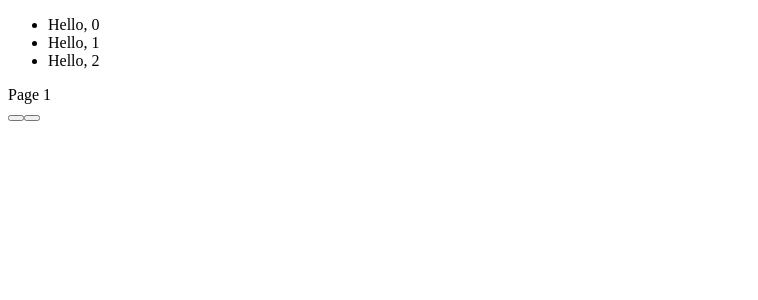
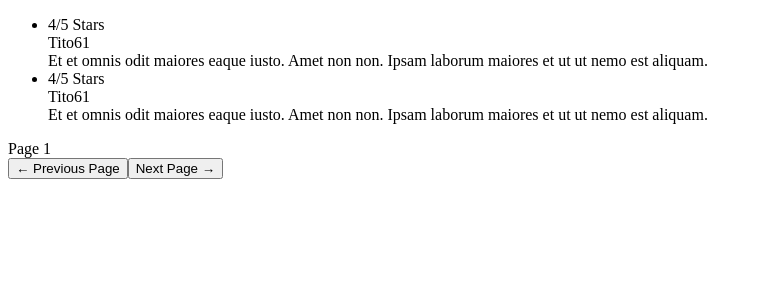
Before and after one commit to rpt-naboo/service-reviews, a React app: page / in a window 1280 px wide. Shown: the top 300 px of the page, without its empty margins (0-758 px from the left). Built offline with nearby package versions, Linux system fonts and the light colour scheme.

Commit message:
Create page with dummy data

```diff
--- a/client/src/components/Page.jsx
+++ b/client/src/components/Page.jsx
@@ -6,7 +6,9 @@ class Page extends React.Component {
   constructor(props) {
     super(props);
     this.state = {
-      reviews: [{id: 0}, {id: 1}, {id: 2}],
+      reviews: [
+      { User: {username: 'Tito61'}, createdAt: "2018-10-19T00:09:42.000Z", id: 1, item_id: 1, stars: 4, text: "Et et omnis odit maiores eaque iusto. Amet non non. Ipsam laborum maiores et ut ut nemo est aliquam.", updatedAt: "2018-10-19T00:09:42.000Z", user_id: 3 },
+      { User: {username: 'Tito61'}, createdAt: "2018-10-19T00:09:42.000Z", id: 2, item_id: 1, stars: 4, text: "Et et omnis odit maiores eaque iusto. Amet non non. Ipsam laborum maiores et ut ut nemo est aliquam.", updatedAt: "2018-10-19T00:09:42.000Z", user_id: 3 }],
     }
   }
 
--- a/client/src/components/PageButtons.jsx
+++ b/client/src/components/PageButtons.jsx
@@ -1,7 +1,12 @@
 import React from 'react';
 
 function PageButtons(props) {
-  return <div><button /><button /></div>;
+  return (
+    <div>
+      <button>&larr; Previous Page</button>
+      <button>Next Page &rarr;</button>
+    </div>
+  );
 }
 
 export default PageButtons;
--- a/client/src/components/Review.jsx
+++ b/client/src/components/Review.jsx
@@ -1,11 +1,17 @@
 import React from 'react';
 
-//import ReviewerInfo from './ReviewerInfo.jsx';
-//import ReviewText from './ReviewText.jsx';
-//import Stars from './Stars.jsx';
+import ReviewerInfo from './ReviewerInfo.jsx';
+import ReviewText from './ReviewText.jsx';
+import Stars from './Stars.jsx';
 
 function Review(props) {
-  return <li>Hello, {props.review.id}</li>;
+  return (
+    <li>
+      <Stars stars={props.review.stars}/>
+      <ReviewerInfo username={props.review.User.username}/>
+      <ReviewText text={props.review.text}/>
+    </li>
+  );
 }
 
 export default Review;
--- a/client/src/components/ReviewText.jsx
+++ b/client/src/components/ReviewText.jsx
@@ -1,5 +1,9 @@
 import React from 'react';
 
-// FILL ME IN
+function ReviewText(props) {
+  return (
+    <div>{props.text}</div>
+  );
+}
 
 export default ReviewText;
--- a/client/src/components/ReviewerInfo.jsx
+++ b/client/src/components/ReviewerInfo.jsx
@@ -1,5 +1,9 @@
 import React from 'react';
 
-// FILL ME IN
+function ReviewerInfo(props) {
+  return (
+    <div>{props.username}</div>
+  );
+}
 
 export default ReviewerInfo;
--- a/client/src/components/Stars.jsx
+++ b/client/src/components/Stars.jsx
@@ -1,5 +1,9 @@
 import React from 'react';
 
-// FILL ME IN
+function Stars(props) {
+  return (
+    <div>{props.stars}/5 Stars</div>
+  );
+}
 
 export default Stars;
```
